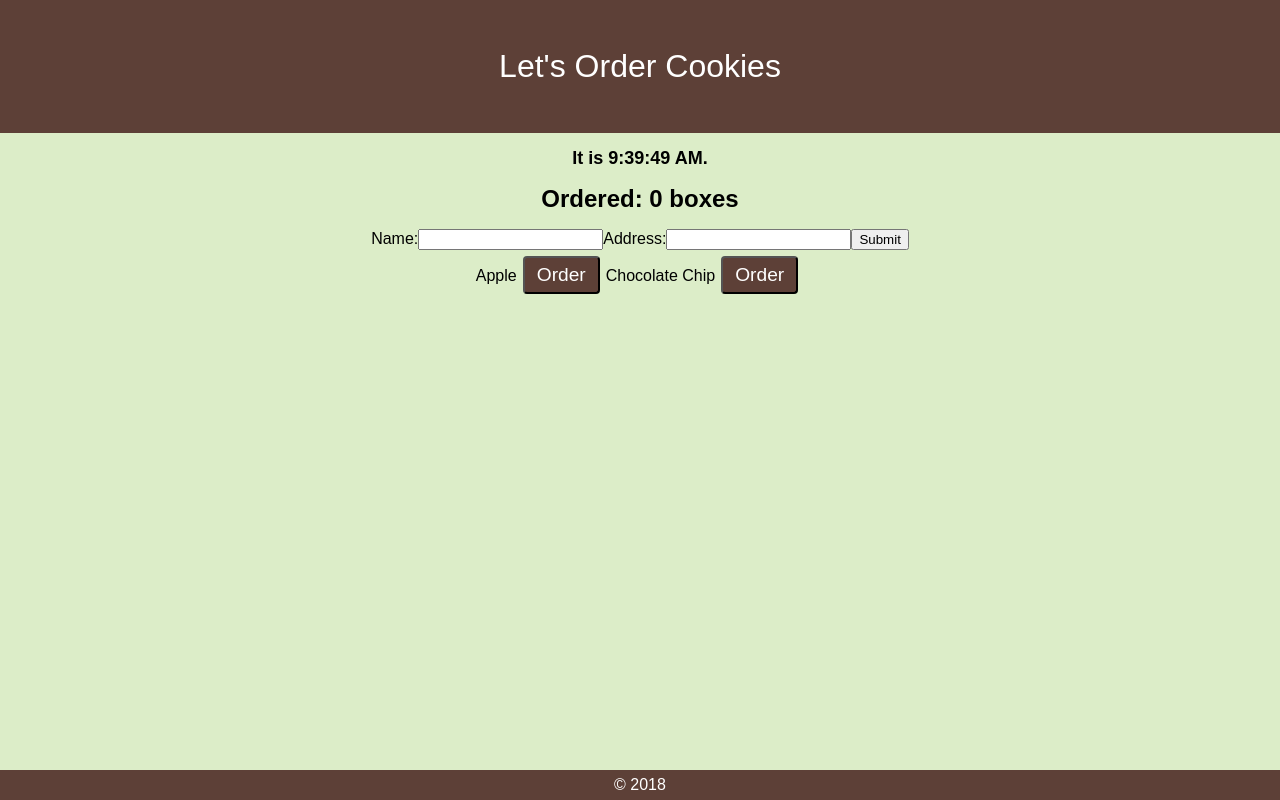
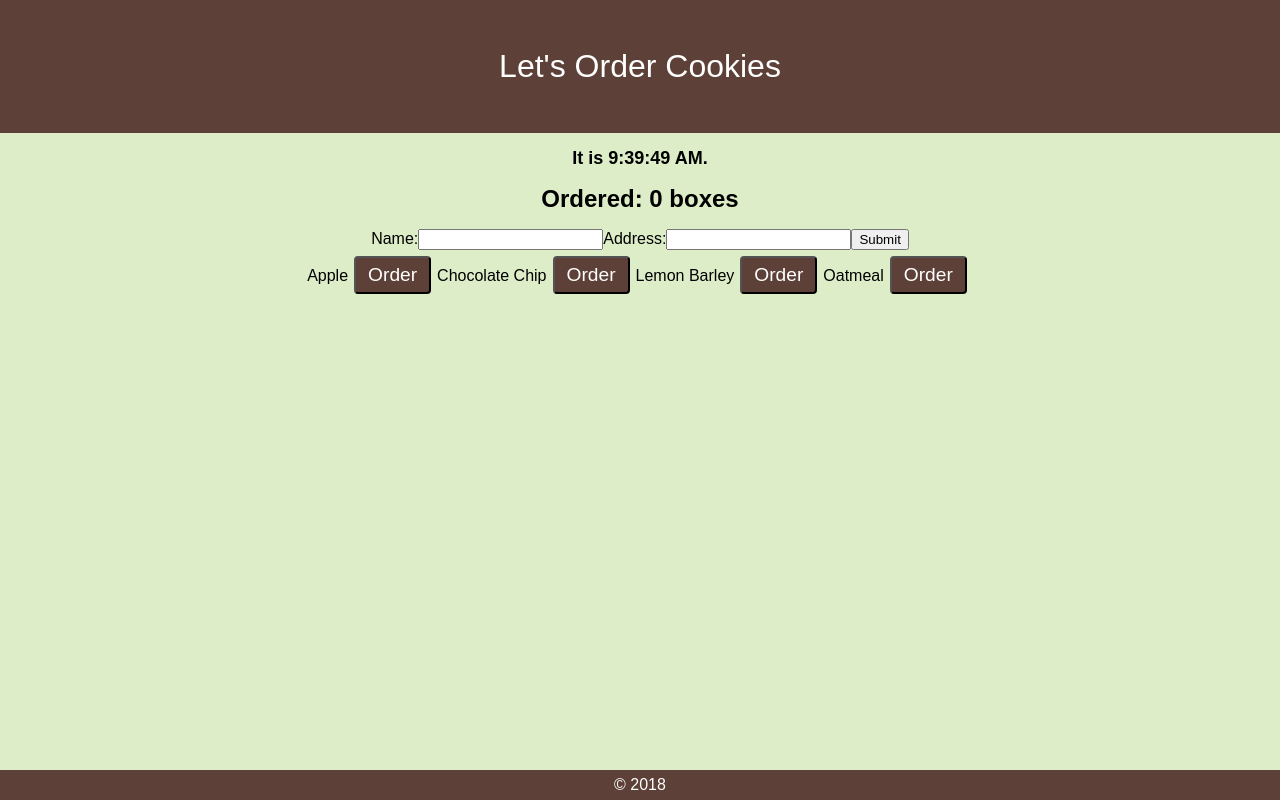
Before and after one commit to turtle96/cookies, a React (Create React App) app: page / in a window 1280 px wide. Built offline with nearby package versions, Linux system fonts and the light colour scheme.

Commit message:
add new cookie types update snapshot

```diff
--- a/src/Order.js
+++ b/src/Order.js
@@ -2,7 +2,7 @@ import {Component} from "react";
 import Boxes from "./Box";
 import React from "react";
 
-const cookieTypes = ["Apple", "Chocolate Chip"];
+const cookieTypes = ["Apple", "Chocolate Chip", "Lemon Barley", "Oatmeal"];
 
 class Order extends Component {
   constructor(props) {
```
Also changed, not shown: 1 other file (tests, documents, lock files or other folders).
